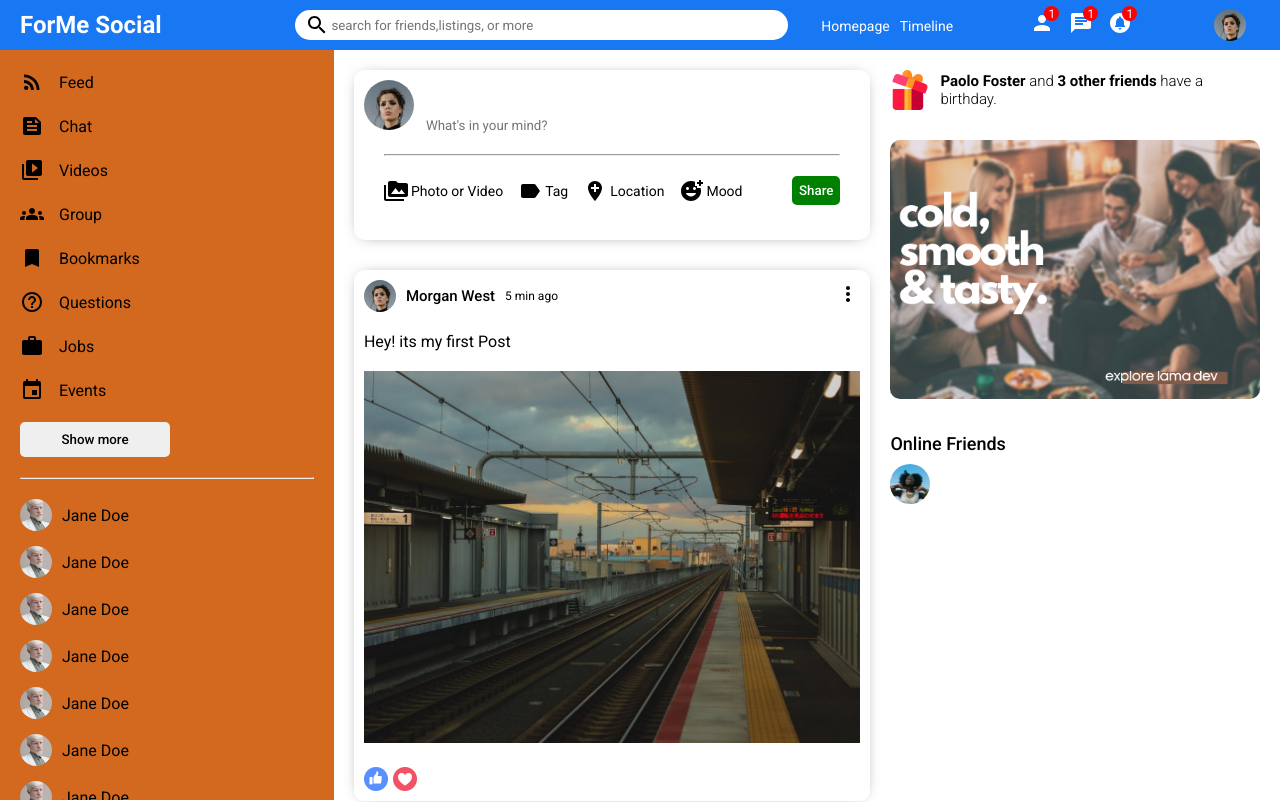
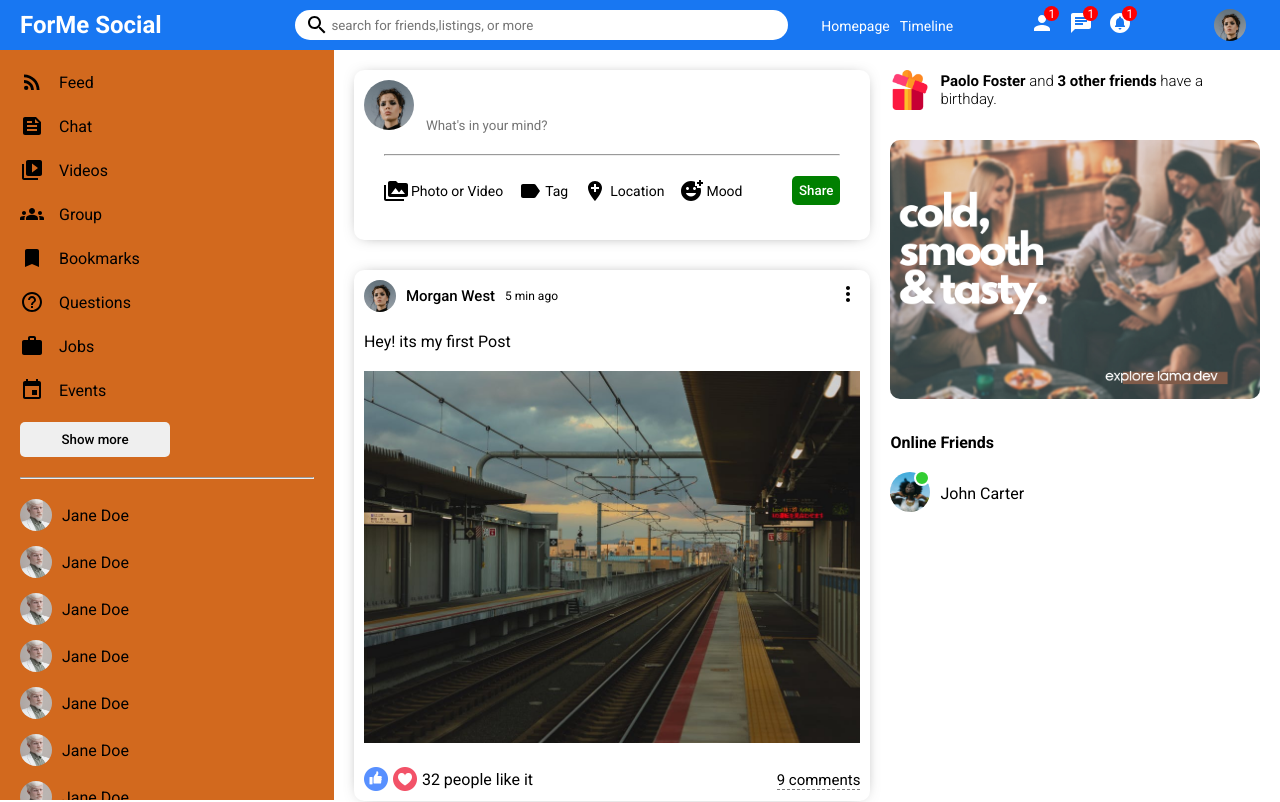
Before and after one commit to morganwestcoding/forme-application, a React (Create React App) app: page / in a window 1280 px wide. Shown: the top 802 px of the page. Built offline with nearby package versions, Linux system fonts and the light colour scheme.

Commit message:
rightbar

```diff
--- a/src/components/post/Post.jsx
+++ b/src/components/post/Post.jsx
@@ -23,8 +23,9 @@ export default function Post() {
                 <div className="postBottomLeft">
                     <img className="likeIcon" src="assets/like.png" alt=""/>
                     <img className="likeIcon" src="assets/heart.png" alt=""/>
+                    <span className="likeCounter">32 people like it</span>
                 </div>
-                <div className="postBottomRight"></div>
+                <div className="postBottomRight"><span className="postCommentText">9 comments</span></div>
             </div>
         </div>
     </div>
--- a/src/components/rightbar/Rightbar.jsx
+++ b/src/components/rightbar/Rightbar.jsx
@@ -15,10 +15,11 @@ export default function Rightbar() {
         <h4 className="rightbarTitle">Online Friends</h4>
         <ul className="rightbarFriendList">
           <li className="rightbarFriend">
-            <div className="rightbarPofileImgContainer">
+            <div className="rightbarProfileImgContainer">
               <img className="rightbarProfileImg" src="assets/person/3.jpeg" alt=""/>
               <span className="rightbarOnline"></span>
             </div>
+            <span className="rightbarUsername">John Carter</span>
           </li>
         </ul>
       </div>
--- a/src/components/rightbar/rightbar.css
+++ b/src/components/rightbar/rightbar.css
@@ -17,12 +17,12 @@
     margin-right: 10px;
   }
 
-  .birthdayText {
+  .birthdayText{
     font-weight: 300;
     font-size: 15px;
   }
 
-  .rightbarAd {
+  .rightbarAd{
     width: 100%;
     border-radius: 10px;
     margin: 30px 0;
@@ -38,14 +38,14 @@
     margin-bottom: 15px;
   }
 
-  .rightbarFriendList {
+  .rightbarFriendList{
     padding: 0;
     margin: 0;
     list-style: none;
   }
 
   .rightbarProfileImgContainer{
-    margin-left: 10px;
+    margin-right: 10px;
     position: relative;
   }
 
@@ -60,53 +60,13 @@
     width: 12px;
     height: 12px;
     border-radius: 50%;
+    background-color: limegreen;
     position: absolute;
     top: -2px;
     right: 0;
-
+    border: 2px solid white;
   }
 
-
-  .rightbarTitle{
-    font-size: 18px;
+  .rightbarUserName{
     font-weight: 500;
-    margin-bottom: 10px;
   }
-
-  .rightbarInfo{
-    margin-bottom: 30px;
-  }
-
-  .rightbarInfoItem{
-    margin-bottom: 10px;
-  }
-
-  .rightbarInfoKey{
-    font-weight: 500;
-    margin-right: 15px;
-    color: #555;
-  }
-
-  .rightbarInfoValue{
-    font-weight: 300;
-  }
-
-  .rightbarFollowings{
-    display: flex;
-    flex-wrap: wrap;
-    justify-content: space-between;
-  }
-
-  .rightbarFollowing{
-    display: flex;
-    flex-direction: column;
-    margin-bottom: 20px;
-    cursor: pointer;
-  }
-
-  .rightbarFollowingImg{
-    width: 100px;
-    height: 100px;
-    object-fit: cover;
-    border-radius: 5px;
-  }
```
